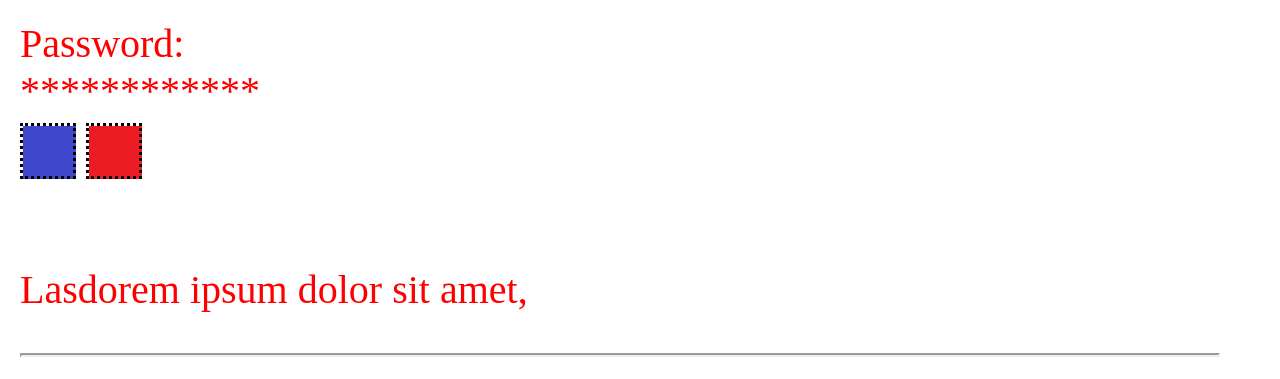
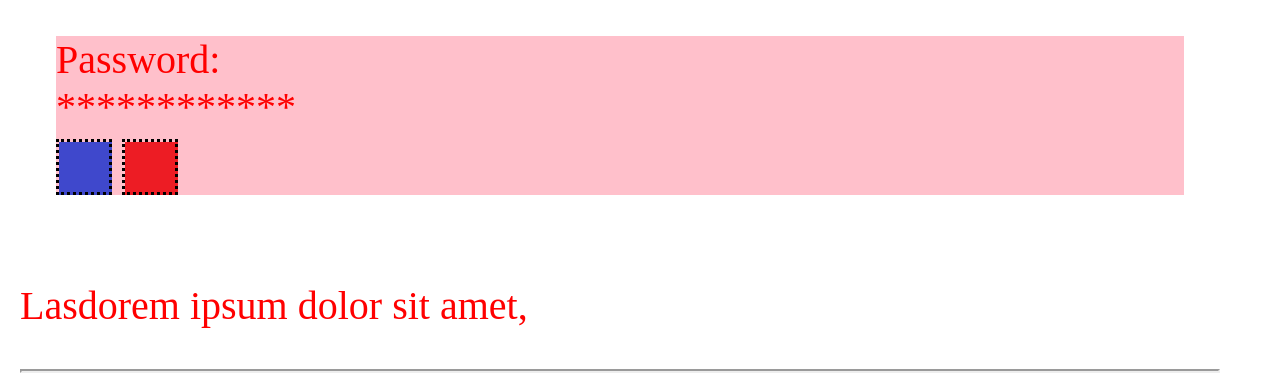
Before and after one commit to Tiberiu-Cocei/ProiectTW, a PHP site: page /generate_password_page.html in a window 1280 px wide. Shown: the top 379 px of the page. Run offline with PHP 8.4, Linux system fonts and the light colour scheme.

Commit message:
Update generate_password_page.css

```diff
--- a/generate_password_page.css
+++ b/generate_password_page.css
@@ -44,3 +44,15 @@ body{
 	background:url(./icon_copiere.png) no-repeat;
 	cursor: copy;
 }
+
+#password{
+	list-style-type: none; /*Removes the bullets*/
+	margin: 3%; /*remove browser default settings*/
+	overflow: hidden;
+	background: pink;
+}
+
+#password li {
+  float: left;
+  margin: 2%;
+}
```
